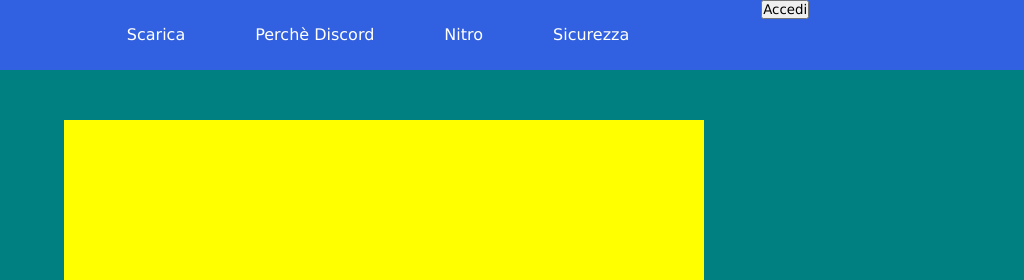
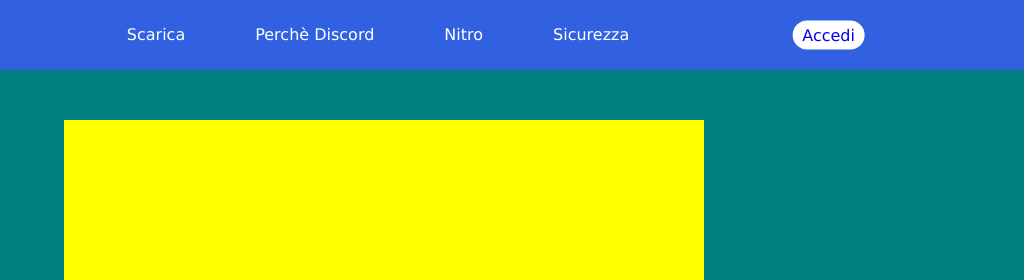
Before and after one commit to SalvalajoRiccardo/htmlcss-discord, a plain HTML site: page index.html in a window 1280 px wide. Shown: the top 280 px of the page, 256-1280 px from the left. Drawn offline with Linux system fonts and the light colour scheme.

Commit message:
sistemato pulsante accedi

```diff
--- a/css/style.css
+++ b/css/style.css
@@ -124,7 +124,20 @@ header {
 .buttonh {
     height: 100%;
     width: calc(20% - 70px);
+    position: relative;
 
+
+}
+
+.buttonh a {
+    text-decoration: none;
+    background-color: white;
+    border-radius: 20px;
+    position: absolute;
+    top: 50%;
+    left: 50%;
+    transform: translate(-50%, -50%);
+    padding: 5px 10px;
 }
 
 /* sezione jumbotron */
--- a/index.html
+++ b/index.html
@@ -29,7 +29,7 @@
             <!-- menu -->
 
             <div class="buttonh">
-                <input id="accedi" type="button" value="Accedi">
+               <a href="#">Accedi</a>
 
             </div>
 
```
